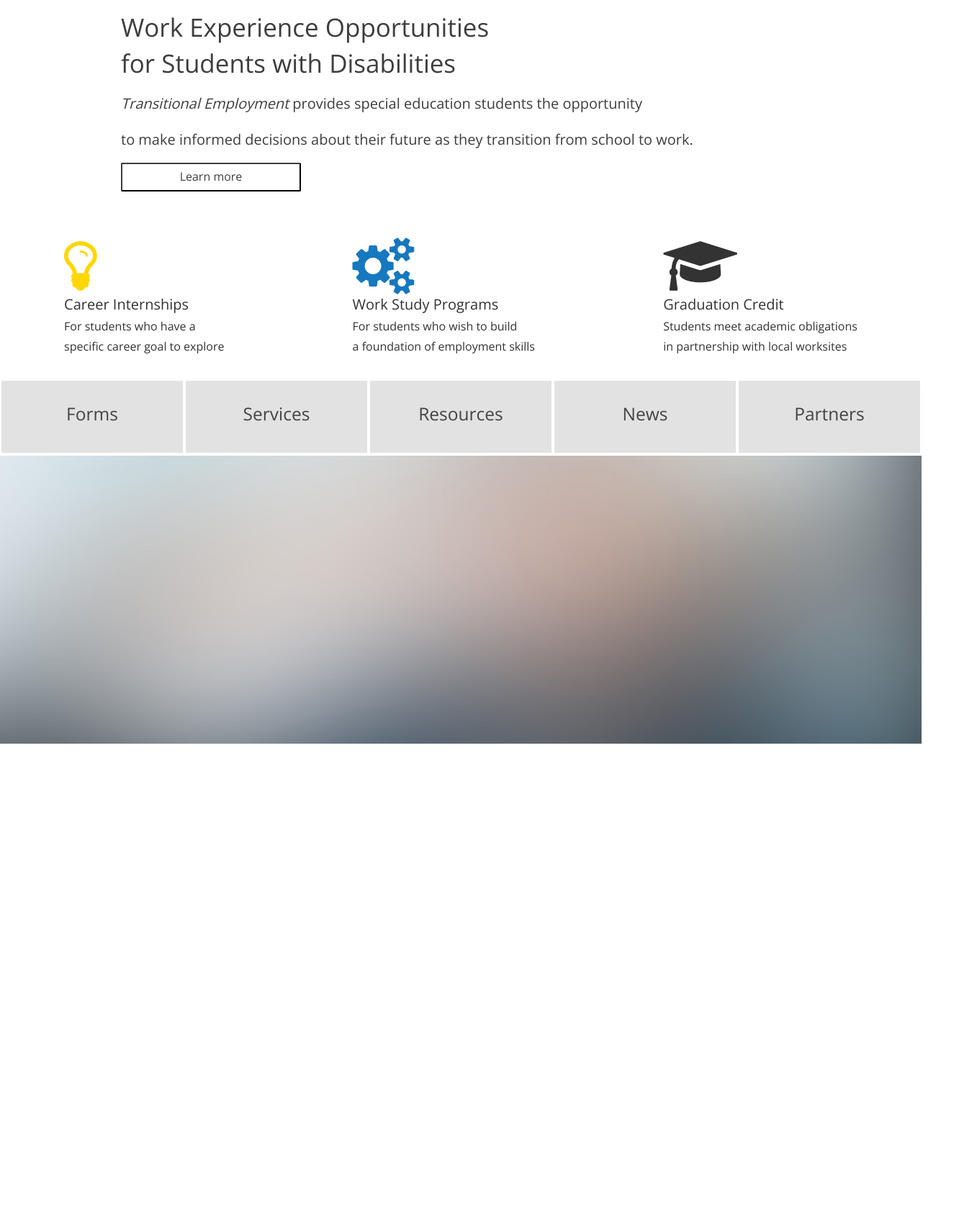
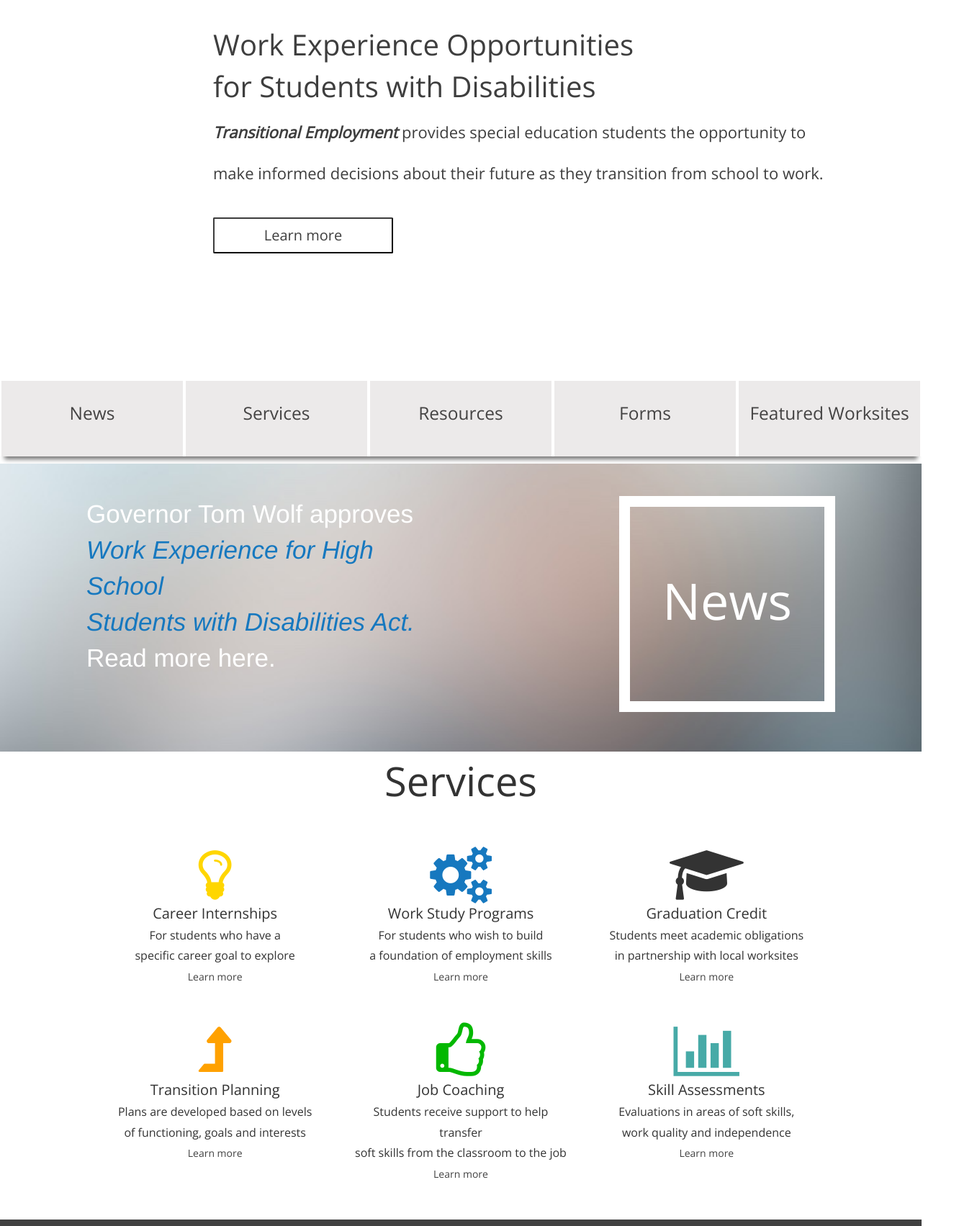
Before and after one commit to peazzoni1/hs_wk_svcs, a website: page index.html in a window 1280 px wide. Shown: the part 177-1880 px from the top of the page at 72% size, 1332 px wide, since content can reach past the window. Before the commit the page ends 1210 px from the top, so only its background shows below. Drawn offline with nearby package versions, Linux system fonts and the light colour scheme.

Commit message:
create site sections, add services icons

```diff
--- a/index.html
+++ b/index.html
@@ -23,32 +23,62 @@
         <div id="container">
           <div id="content">
             <span style="text-align:center">Work Experience Opportunities <br> for Students with Disabilities <br></span>
-          <span style="font-size: 20px"><em>Transitional Employment</em> provides special education students the opportunity <br>to make informed decisions
-          about their future as they transition from school to work. <br></span>
+            <span style="font-size: 22px"><em><strong>Transitional Employment</strong></em> provides special education students the opportunity to <br>make informed decisions
+            about their future as they transition from school to work.<br>
             <button type="button" id="button">Learn more</button>
           </div>
-
         </div>
-
     </div>
-
-  <ul class="flex-container">
-    <li class="flex-item main-icon"><i class="fa fa-lightbulb-o fa-4x" aria-hidden="true"></i> <br> Career Internships <br><span style="font-size:16px; font-weight:300">For students who have a <br>
-      specific career goal to explore</span></li>
-    <li class="flex-item main-icon"><i class="fa fa-cogs fa-4x" aria-hidden="true"></i> <br> Work Study Programs <br><span style="font-size:16px; font-weight:300">For students who wish to build<br>
-      a foundation of employment skills</span></li>
-    <li class="flex-item main-icon"><i class="fa fa-graduation-cap fa-4x" aria-hidden="true"></i> <br>Graduation Credit <br><span style="font-size:16px; font-weight:300"> Students meet academic obligations<br>
-      in partnership with local worksites</span></li>
-  </ul>
     <ul class="flex-container bottom-menu">
-    <li class="flex-item menu-button">Forms</li>
+      <li class="flex-item menu-button">News</li>
       <li class="flex-item menu-button">Services</li>
       <li class="flex-item menu-button">Resources</li>
-    <li class="flex-item menu-button">News</li>
-    <li class="flex-item menu-button">Partners</li>
+      <li class="flex-item menu-button">Forms</li>
+      <li class="flex-item menu-button">Featured Worksites</li>
     </ul>
-<div>
-  <img src="blurred-background.jpg" style="width: 100%; height: 400px">
+  <div id="newsSection">
+    <ul class="flex-container">
+      <li id="newsDetail" class="flex-item newsContent">Governor Tom Wolf approves <span style="color: #1678bf"><em>Work Experience for High School <br>
+        Students with Disabilities Act.</em></span> <br>Read more here.</li>
+      <li id="newsBox" class="flex-item newsContent">News</li>
+    </ul>
+  </div>
+  <div id="services">
+    Services
+    <div id="wrapContainer">
+      <ul class="flex-container">
+        <li class="flex-item service-icon"><i class="fa fa-lightbulb-o fa-4x" aria-hidden="true"></i> <br> Career Internships <br><span style="font-size:16px; font-weight:300">For students who have a <br>
+          specific career goal to explore</span><br><span style="font-size: 14px; color:rgba(45, 45, 45, 0.9)"> Learn more</span></li>
+        <li class="flex-item service-icon"><i class="fa fa-cogs fa-4x" aria-hidden="true"></i> <br> Work Study Programs <br><span style="font-size:16px; font-weight:300">For students who wish to build<br>
+          a foundation of employment skills</span><br><span style="font-size: 14px; color:rgba(45, 45, 45, 0.9)"> Learn more</span></li>
+        <li class="flex-item service-icon"><i class="fa fa-graduation-cap fa-4x" aria-hidden="true"></i> <br>Graduation Credit <br><span style="font-size:16px; font-weight:300"> Students meet academic obligations<br>
+          in partnership with local worksites</span><br><span style="font-size: 14px; color:rgba(45, 45, 45, 0.9)"> Learn more</span></li>
+        <li class="flex-item service-icon"><i class="fa fa-level-up fa-4x" aria-hidden="true"></i> <br> Transition Planning <br><span style="font-size:16px; font-weight:300">Plans are developed based on levels<br>
+          of functioning, goals and interests</span><br><span style="font-size: 14px; color:rgba(45, 45, 45, 0.9)"> Learn more</span></li>
+        <li class="flex-item service-icon"><i class="fa fa-thumbs-o-up fa-4x" aria-hidden="true"></i> <br> Job Coaching <br><span style="font-size:16px; font-weight:300">Students receive support to help transfer<br>
+          soft skills from the classroom to the job</span><br><span style="font-size: 14px; color:rgba(45, 45, 45, 0.9)"> Learn more</span></li>
+        <li class="flex-item service-icon"><i class="fa fa-bar-chart fa-4x" aria-hidden="true"></i> <br>Skill Assessments <br><span style="font-size:16px; font-weight:300"> Evaluations in areas of soft skills,<br>
+         work quality and independence</span><br><span style="font-size: 14px; color:rgba(45, 45, 45, 0.9)"> Learn more</span></li>
+      </ul>
+    </div>
+  </div>
+  <div id="resources">
+    Resources
+  </div>
+  <div id="faq">
+    Frequently Asked Questions
+  </div>
+  <div id="forms">
+    Forms
+  </div>
+  <div id=partners>
+    Featured Worksites
+  </div>
+  <div id="contact">
+    Contact
+    <div id="form">
+      Get in Touch
+    </div>
   </div>
 </body>
 </html>
--- a/main.css
+++ b/main.css
@@ -34,13 +34,11 @@ html, body {
 #logo {
   width: 40%;
   color: white;
-  padding-left: 5%;
   padding-top: .5%;
   font-size: 25px;
   font-family: 'Open Sans', sans-serif;
   font-weight: 300;
 }
-
 
 #lineBreak{
   margin-top: .25em;
@@ -57,26 +55,28 @@ html, body {
   width: 100%;
   font-family: 'Open Sans', sans-serif;
   font-weight: 300;
-  font-size: 35px;
+  font-size: 40px;
 }
 
 #container {
   color: #3e3e3e;
   position: absolute;
   top: 35%;
-  left: 45%;
+  left: 55%;
   margin: -11% 0 0 -35%;
-  width: 850px;
-  height: 330px;
+  width: 900px;
+  height: 400px;
 }
 #content {
-  padding-top: 10px;
+  padding-top: 30px;
   padding-left: 40px;
+  padding-bottom: 60px;
 }
 #button {
-  height: 40px;
+  margin-top: 40px;
+  height: 50px;
   width: 250px;
-  font-size: 16px;
+  font-size: 20px;
   background-color: rgb(255, 255, 255);
   border-color: rgb(61, 61, 61);
   border-radius: 2px;
@@ -87,8 +87,9 @@ html, body {
   color: #ffffff;
 }
 
-.main-icon {
-  margin-top: -200px;
+.service-icon {
+  padding-top: 5%;
+  width: 300px;
   z-index: 10;
   font-family: 'Open Sans', sans-serif;
   font-weight: 400;
@@ -103,26 +104,28 @@ html, body {
   color: #1678bf;
 }
 
-.flex-container {
-  padding: 0;
-  margin: 0;
-  list-style: none;
-  display: flex;
-  justify-content: space-around;
+.fa-level-up {
+  color: rgb(255, 161, 0);
+}
+
+.fa-thumbs-o-up {
+  color: rgb(3, 184, 0);
+}
+
+.fa-bar-chart {
+  color: rgb(71, 170, 167);
 }
 
 .bottom-menu {
   width: 100%;
-  height: 13%;
+  height: 13.1%;
   background-color: #ffffff;
   box-shadow: 0 10px 6px -6px #777;
 }
 
 .menu-button {
-  background:rgb(226, 226, 226);
-  padding: 1px;
+  background:rgb(236, 234, 234);
   width: 19.75%;
-  height: 100px;
   line-height: 90px;
   color: #444343;
   font-family: 'Open Sans', sans-serif;
@@ -135,3 +138,123 @@ li.menu-button:hover {
   background-color: #303030;
   color: #ffffff;
 }
+
+#newsSection {
+  background-image: url("blurred-background.jpg");
+  background-size: 100%;
+  height: 400px;
+  width: 100%;
+}
+
+.newsContent {
+  color: #ffffff;
+  margin: 3.5%;
+}
+
+#newsDetail {
+  font-weight: 300;
+  font-size: 2.5em;
+  height: 400px;
+  width: 500px;
+}
+
+#newsBox {
+  height: 300px;
+  width: 300px;
+  border-color: #ffffff;
+  border-style: solid;
+  border-width: 15px;
+  font-family: 'Open Sans', sans-serif;
+  font-weight: 400;
+  font-size: 5em;
+  text-align: center;
+  padding-top: 80px;
+}
+
+.flex-container {
+  padding: 0;
+  list-style: none;
+  display: flex;
+  justify-content: space-around;
+  flex-wrap: wrap;
+}
+
+#wrapContainer {
+  width: 80%;
+  margin-left: 10%;
+}
+
+#services {
+  height: 650px;
+  width: 100%;
+  background-color: #ffffff;
+  font-family: 'Open Sans', sans-serif;
+  font-weight: 300;
+  font-size: 4em;
+  text-align: center;
+}
+
+#resources {
+  height: 400px;
+  width: 100%;
+  color: #ffffff;
+  background-color: rgba(45, 45, 45, 0.9);
+  font-family: 'Open Sans', sans-serif;
+  font-weight: 300;
+  font-size: 3em;
+  text-align: center;
+}
+
+#faq {
+  height: 700px;
+  width: 100%;
+  background-color: #ffffff;
+  font-family: 'Open Sans', sans-serif;
+  font-weight: 300;
+  font-size: 3em;
+  text-align: center;
+}
+
+#forms {
+  height: 400px;
+  width: 100%;
+  background-color: rgb(236, 234, 234);
+  font-family: 'Open Sans', sans-serif;
+  font-weight: 300;
+  font-size: 3em;
+  text-align: center;
+}
+
+#partners {
+  height: 700px;
+  width: 100%;
+  background-color: #ffffff;
+  font-family: 'Open Sans', sans-serif;
+  font-weight: 300;
+  font-size: 3em;
+  text-align: center;
+}
+
+#contact {
+  height: 800px;
+  width: 100%;
+  color: #ffffff;
+  background-color: rgba(45, 45, 45, 0.9);
+  font-family: 'Open Sans', sans-serif;
+  font-weight: 300;
+  font-size: 3em;
+  text-align: center;
+}
+
+#form {
+  height: 600px;
+  width: 450px;
+  color: black;
+  background-color: #ffffff;
+  margin-left: 15%;
+  border-radius: 2px;
+  font-family: 'Open Sans', sans-serif;
+  font-weight: 300;
+  font-size: 3em;
+  text-align: center;
+}
```
Lines whose indentation alone changed are shown as unchanged.
